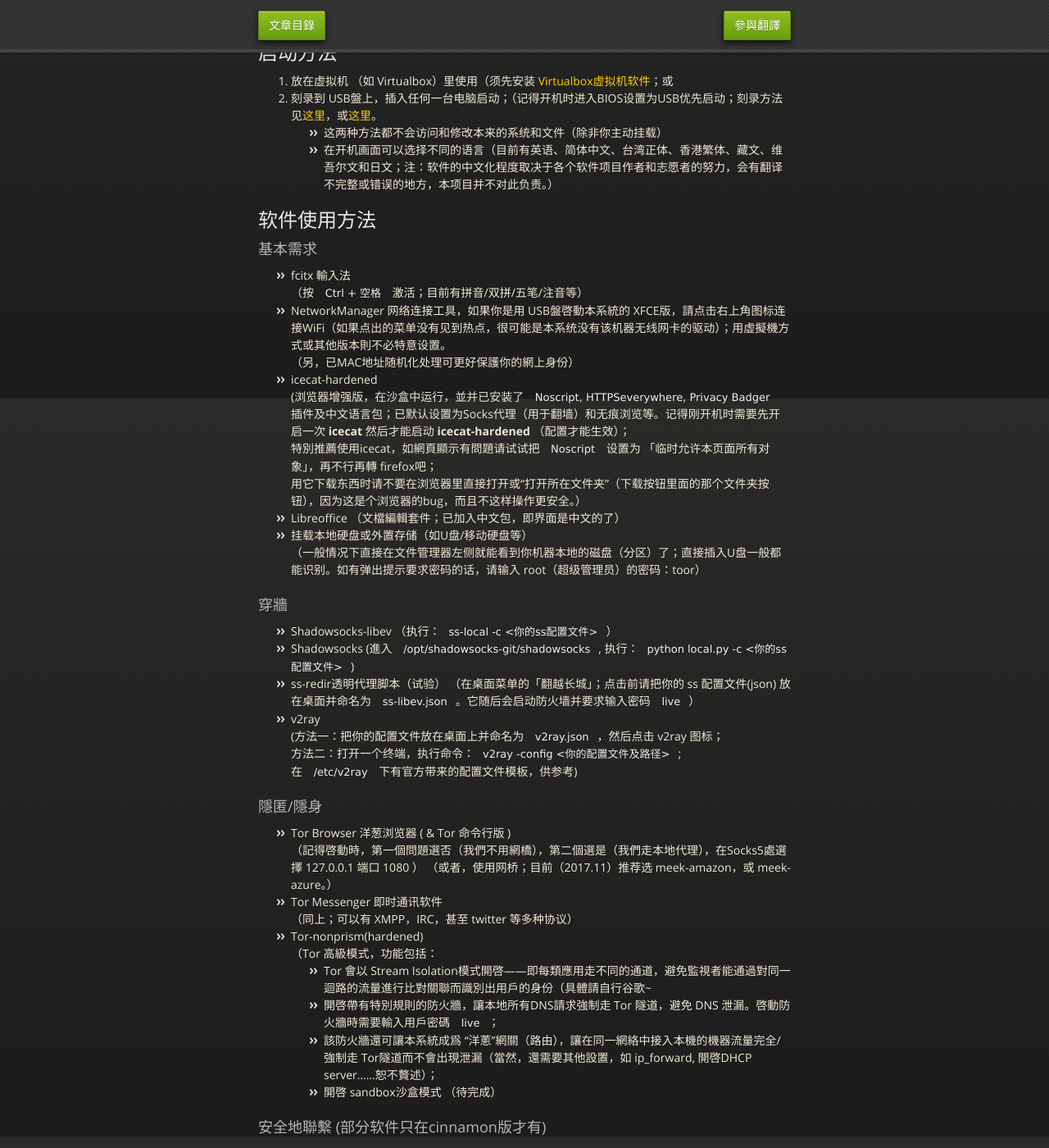
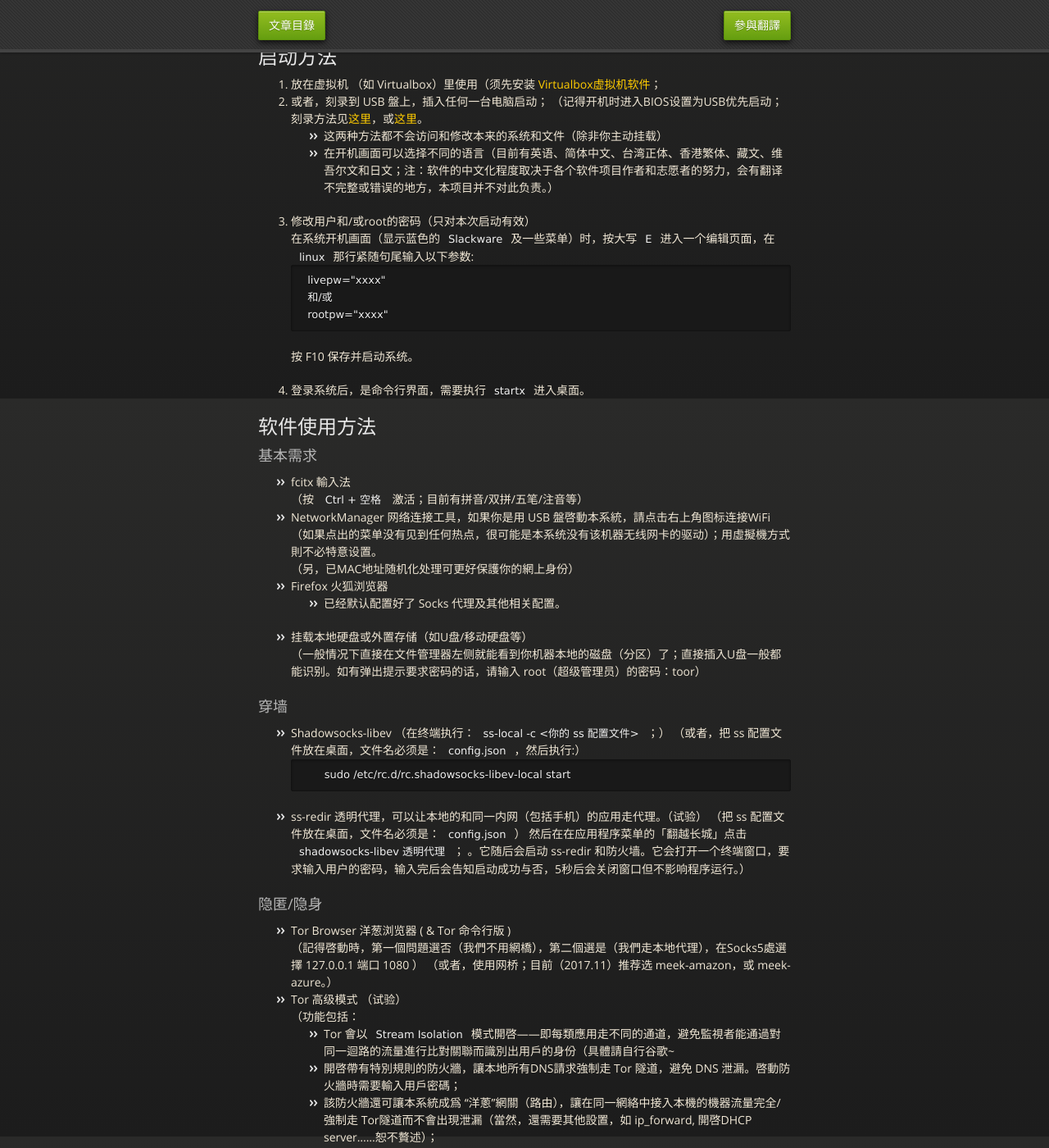
Before and after one commit to mdrights/os-observe, a Jekyll site: the page built from docs/LiveSlak-Users-Guide.md, in a window 1280 px wide and 1400 px high, scrolled down 414 px. Shown: the whole window at 82% size. Built offline with Jekyll 4.4.1, drawn with Linux system fonts in a browser that asks for light colours; our own code applies the rules of GitHub Pages for plain Markdown files; some of the changed text lies outside the part shown.

Commit message:
docs/LiveSlak-Users-Guide.md: 更新及增加修改密码的方法

````diff
--- a/docs/LiveSlak-Users-Guide.md
+++ b/docs/LiveSlak-Users-Guide.md
@@ -19,15 +19,27 @@
 > 另一方面，也可以作为一个安全的查看不安全的、不信任的文件/程序的平台。
 
 - 不能防御什么
-> 1. 阻止木马等恶意程序下载到当前环境；
-2. 如果当前环境有木马下载下来，并且当前环境中有敏感文件，并不能防止木马读取这些文件（除非使用一些隔离技术如沙盒（firejail））；
+> 1. 木马等恶意程序下载到当前环境；
+> 2. 如果当前环境有木马下载下来，并且当前环境中有敏感文件，并不能防止木马读取这些文件（除非使用一些隔离技术如沙盒（firejail））；
+
 
 ## 启动方法
 
-1. 放在虚拟机 （如 Virtualbox）里使用（须先安装 [Virtualbox虚拟机软件](https://www.virtualbox.org/wiki/Downloads)；或
-2. 刻录到 USB盤上，插入任何一台电脑启动；（记得开机时进入BIOS设置为USB优先启动；刻录方法见[这里](https://rufus.akeo.ie/?locale=zh_CN)，或[这里](https://program-think.blogspot.com/2013/12/create-bootable-usb-stick-from-iso.html)。
-- 这两种方法都不会访问和修改本来的系统和文件（除非你主动挂载）
-- 在开机画面可以选择不同的语言（目前有英语、简体中文、台湾正体、香港繁体、藏文、维吾尔文和日文；注：软件的中文化程度取决于各个软件项目作者和志愿者的努力，会有翻译不完整或错误的地方，本项目并不对此负责。）
+1. 放在虚拟机 （如 Virtualbox）里使用（须先安装 [Virtualbox虚拟机软件](https://www.virtualbox.org/wiki/Downloads)；
+2. 或者，刻录到 USB 盤上，插入任何一台电脑启动；
+（记得开机时进入BIOS设置为USB优先启动；刻录方法见[这里](https://rufus.akeo.ie/?locale=zh_CN)，或[这里](https://program-think.blogspot.com/2013/12/create-bootable-usb-stick-from-iso.html)。
+	- 这两种方法都不会访问和修改本来的系统和文件（除非你主动挂载）
+	- 在开机画面可以选择不同的语言（目前有英语、简体中文、台湾正体、香港繁体、藏文、维吾尔文和日文；注：软件的中文化程度取决于各个软件项目作者和志愿者的努力，会有翻译不完整或错误的地方，本项目并不对此负责。）
+3. 修改用户和/或root的密码（只对本次启动有效）
+在系统开机画面（显示蓝色的`Slackware`及一些菜单）时，按大写`E`进入一个编辑页面，在`linux`那行紧随句尾输入以下参数:
+```
+	livepw="xxxx"
+	和/或
+	rootpw="xxxx"
+```
+按 F10 保存并启动系统。
+4. 登录系统后，是命令行界面，需要执行`startx`进入桌面。
+
 
 ## 软件使用方法
 
@@ -35,64 +47,71 @@
 - fcitx 輸入法
 	（按 `Ctrl + 空格` 激活；目前有拼音/双拼/五笔/注音等）
 - NetworkManager
-	网络连接工具，如果你是用 USB盤啓動本系統的 XFCE版，請点击右上角图标连接WiFi（如果点出的菜单没有见到热点，很可能是本系统没有该机器无线网卡的驱动）；用虛擬機方式或其他版本則不必特意设置。
+	网络连接工具，如果你是用 USB 盤啓動本系統，請点击右上角图标连接WiFi（如果点出的菜单没有见到任何热点，很可能是本系统没有该机器无线网卡的驱动）；用虛擬機方式則不必特意设置。
 	（另，已MAC地址随机化处理可更好保護你的網上身份）
-- icecat-hardened
-	(浏览器增强版，在沙盒中运行，並并已安装了 `Noscript, HTTPSeverywhere, Privacy Badger` 插件及中文语言包；已默认设置为Socks代理（用于翻墙）和无痕浏览等。**记得刚开机时需要先开启一次 icecat 然后才能启动 icecat-hardened** （配置才能生效）；
-	特別推薦使用icecat，如網頁顯示有問題请试试把 `Noscript` 设置为 「临时允许本页面所有对象」，再不行再轉 firefox吧；
-	用它下载东西时请**不要**在浏览器里直接打开或“打开所在文件夹”（下载按钮里面的那个文件夹按钮），因为这是个浏览器的bug，而且不这样操作更安全。）
-- Libreoffice
-	（文檔編輯套件；已加入中文包，即界面是中文的了）
+- Firefox 火狐浏览器
+	- 已经默认配置好了 Socks 代理及其他相关配置。
 - 挂载本地硬盘或外置存储（如U盘/移动硬盘等）
 	（一般情况下直接在文件管理器左侧就能看到你机器本地的磁盘（分区）了；直接插入U盘一般都能识别。如有弹出提示要求密码的话，请输入 root（超级管理员）的密码：toor）
 
-### 穿牆
+
+### 穿墙
 - Shadowsocks-libev
-	（执行：`ss-local -c <你的ss配置文件>`）
-- Shadowsocks
-	(進入 `/opt/shadowsocks-git/shadowsocks`, 执行：`python local.py -c <你的ss配置文件>`)
-- ss-redir透明代理脚本（试验）
-	（在桌面菜单的「翻越长城」；点击前请把你的 ss 配置文件(json) 放在桌面并命名为 `ss-libev.json`。它随后会启动防火墙并要求输入密码 `live`）
-- v2ray
-	(方法一：把你的配置文件放在桌面上并命名为 `v2ray.json`，然后点击 v2ray 图标；
-	 方法二：打开一个终端，执行命令：`v2ray -config <你的配置文件及路径>`;
-	 在 `/etc/v2ray` 下有官方带来的配置文件模板，供参考)
+	（在终端执行：`ss-local -c <你的 ss 配置文件>`；）
+	（或者，把 ss 配置文件放在桌面，**文件名必须**是：`config.json`，然后执行:）
+	```
+		sudo /etc/rc.d/rc.shadowsocks-libev-local start
+	```
+- ss-redir 透明代理，可以让本地的和同一内网（包括手机）的应用走代理。（**试验**）
+	（把 ss 配置文件放在桌面，**文件名必须**是：`config.json`）
+	  然后在在应用程序菜单的「翻越长城」点击`shadowsocks-libev 透明代理`；
+	  。它随后会启动 ss-redir 和防火墙。它会打开一个终端窗口，要求输入用户的密码，输入完后会告知启动成功与否，5秒后会关闭窗口但不影响程序运行。）
 
 
-### 隱匿/隱身
+### 隐匿/隐身
 - Tor Browser 洋葱浏览器 ( & Tor 命令行版 )
 	（記得啓動時，第一個問題選否（我們不用網橋），第二個選是（我們走本地代理），在Socks5處選擇 127.0.0.1 端口 1080 ）
 	（或者，使用网桥；目前（2017.11）推荐选 meek-amazon，或 meek-azure。）
-- Tor Messenger 即时通讯软件
-	（同上；可以有 XMPP，IRC，甚至 twitter 等多种协议）
-- Tor-nonprism(hardened)
-	（Tor 高級模式，功能包括：
-	1. Tor 會以 Stream Isolation模式開啓——即每類應用走不同的通道，避免監視者能通過對同一迴路的流量進行比對關聯而識別出用戶的身份（具體請自行谷歌~
-	2. 開啓帶有特別規則的防火牆，讓本地所有DNS請求強制走 Tor 隧道，避免 DNS 泄漏。啓動防火牆時需要輸入用戶密碼 `live`；
+- Tor 高级模式 （**试验**）
+	（功能包括：
+	1. Tor 會以`Stream Isolation`模式開啓——即每類應用走不同的通道，避免監視者能通過對同一迴路的流量進行比對關聯而識別出用戶的身份（具體請自行谷歌~
+	2. 開啓帶有特別規則的防火牆，讓本地所有DNS請求強制走 Tor 隧道，避免 DNS 泄漏。啓動防火牆時需要輸入用戶密碼；
 	3. 該防火牆還可讓本系統成爲 “洋蔥”網關（路由），讓在同一網絡中接入本機的機器流量完全/強制走 Tor隧道而不會出現泄漏（當然，還需要其他設置，如 ip_forward, 開啓DHCP server……恕不贅述）；
-	4. 開啓 sandbox沙盒模式 （待完成）
+	4. 開啓 sandbox 沙盒模式 （待完成）
 
-### 安全地聯繫 (部分软件只在cinnamon版才有)
+
+### 安全地聯繫
 - Telegram
 	(記得可在設置裏設置 socks（1080）代理（翻牆），或 Tor（9050））
-- Tor-messenger
-	(XMPP协议的通讯工具，Tor版）
-- Jitsi
-	(加密視頻通訊軟件（也是XMPP协议的）；記得開啓 OTR 和 ZRTP 加密協議)
-- Hexchat
-	( IRC 客戶端，無需註冊帳戶；記得本軟件最好要 **走代理（包括翻牆或Tor）再用** ！！！否則會直接暴露你所用的 IP 地址，別說我沒提醒你蛤~）
 - Signal-Desktop 桌面版
 	（加密通讯软件；须先在移动设备安装Signal客户端，并有帐号）
+- Hexchat, weechat
+	( IRC 客戶端，無需註冊帳戶；記得本軟件最好要 **走代理（包括翻牆或Tor）再用** ！！！否則會直接暴露你所用的 IP 地址~）
+- Pidgin
+	（XMPP 协议的客户端）
 - Riot-web
-	（新型“邦联化”聊天/协作工具，可以完美桥接 IRC，slack 等平台）
-- qTox
+	（新型“邦联化”(基于Matrix) 聊天/协作工具(可加密)，可以完美桥接 IRC，slack 等平台）
+- uTox
 	（p2p架构的（去中心化）通讯工具）
+- MatterMost
+	（类似 Slack 的开源替代）
+- 邮件客户端：Thunderbird 和 mutt （均可配合 GPG 使用加密邮件）
+
+- 另外临时附带 Slack 和 Zoom 两个**不开源**的通讯工具，警告：仅为使用方便，请自行评估其安全性。
+
+
+### 文件分享
+- onionshare
+	（通过 Tor 网络分享文件）
+- Syncthing
+	（分布式地分享文件）
+- IPFS （命令行工具）
+	（p2p 式的去中心化不可逆的文件/网页发布）
+
 
 ### 加密大法
 - VeraCrypt
 	（加密工具；）
-- keepassx
-	（密码管理器）
 - GnuPG
 	(当然啦，GPG 是每款 GNU/Linux 都自带哒）
 - gpa
@@ -114,16 +133,18 @@
 	（在桌面菜单「网络」里，會要求輸入用戶密碼 `live`；配有一些簡單的規則）
 - firejail
 	（沙盒，用于隔离应用软件，執行 `firejail` 後接你想要運行的程序即可）
-- macchiato
-	（MAC地址随机化工具; 進入 `/opt/macchiato/`，執行 `macchiato` 看看）
+- macchanger
+	（MAC地址随机化工具;）
 - proxychains
 	（网络代理工具；用於在終端中讓程序走代理，已設成 本地的 1080 端口）
 - privoxy
 	（网络代理工具, http 代理服務器；用於讓本地和同網的其他機器的流量走代理（像全局一樣）~（還需進一步設置））
 
 ### 其他日常：
-    - XPDF, Astril （看PDF）
-    - GVIM, Ted (文字编辑器）
+	- Libreoffice
+		（文檔編輯套件；已加入中文包，即界面是中文的了）
+    - XPDF （看PDF）
+    - GVim, Retext (文字编辑器）
     - docx2txt  （docx格式转换 txt）
     - Audacious (音频编辑）
     - GIMP （图像编辑）
@@ -138,7 +159,7 @@
 1. 当前系统不要保留重要敏感文件（反正也不會保存），文件需要保存的话请转存到其他盘上；
 2. 每次开机只做**一件事**，比如不是同一封邮件的附件就不要在同一次开机（环境）中打开；
 3. 严格区分/定义每次使用的目的/性质：**是当作一个隔离的环境（如看一份重要的文件）呢，还是当作一个对不信任的文件/程序的载体**。 也就是说，如果你这次开机选择的是后者，就请尽量不要把放了重要文件的 U 盤挂载到当前环境，如果你这次环境选择的是前者，那不联网是最好的；
-4. 下载下来的文件就不要再在宿主环境里打开了（就是安装了 Virtualbox的那个系统））
+4. 下载下来的文件就不要再在宿主环境里打开了（就是安装了 Virtualbox 的那个系统））
 
 
 更新日期：{{ page.date | date: "%B %e, %Y" }}
````
Also changed, not shown: other parts of docs/LiveSlak-Users-Guide.md (+4 -4 lines).
